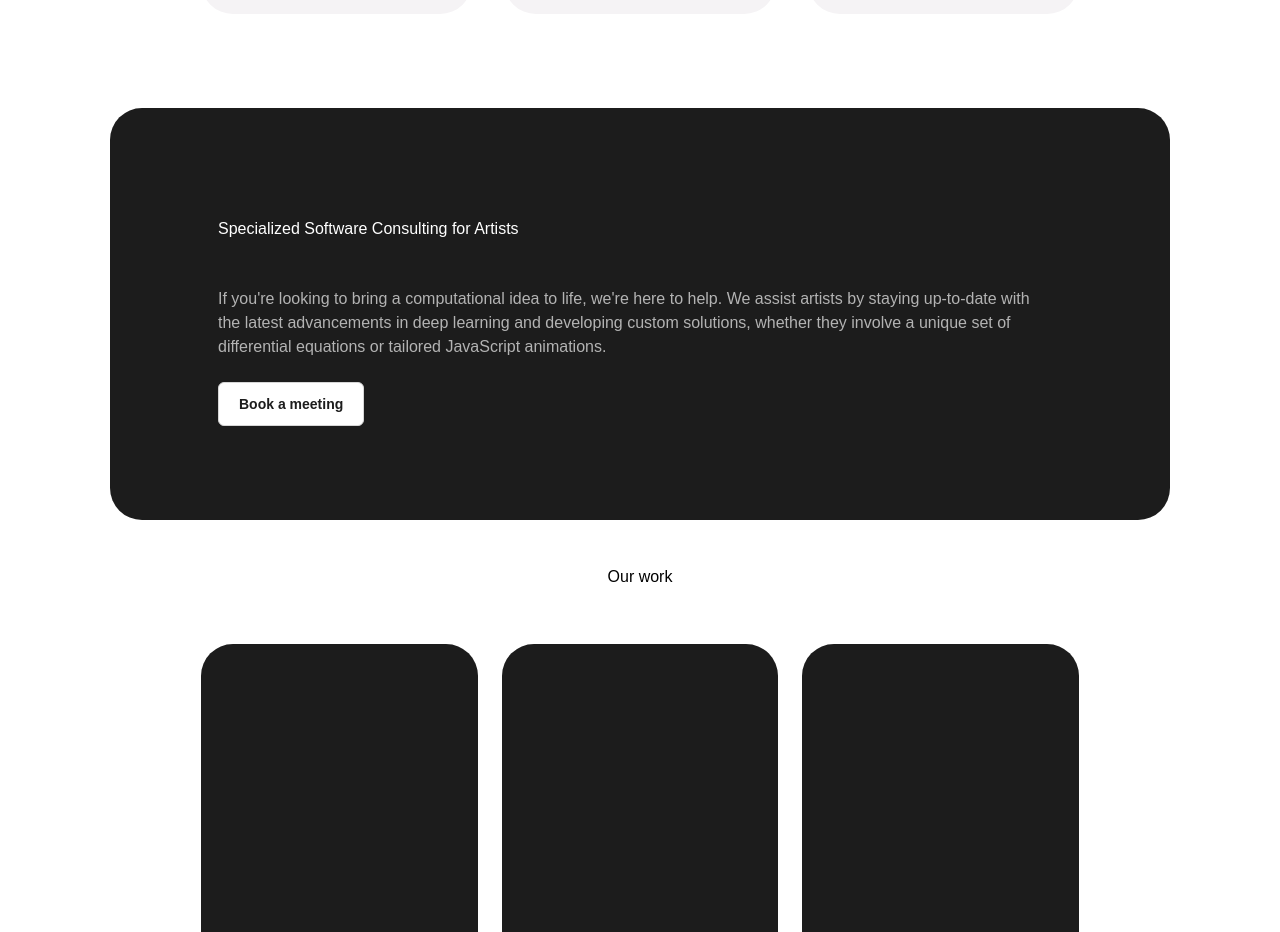
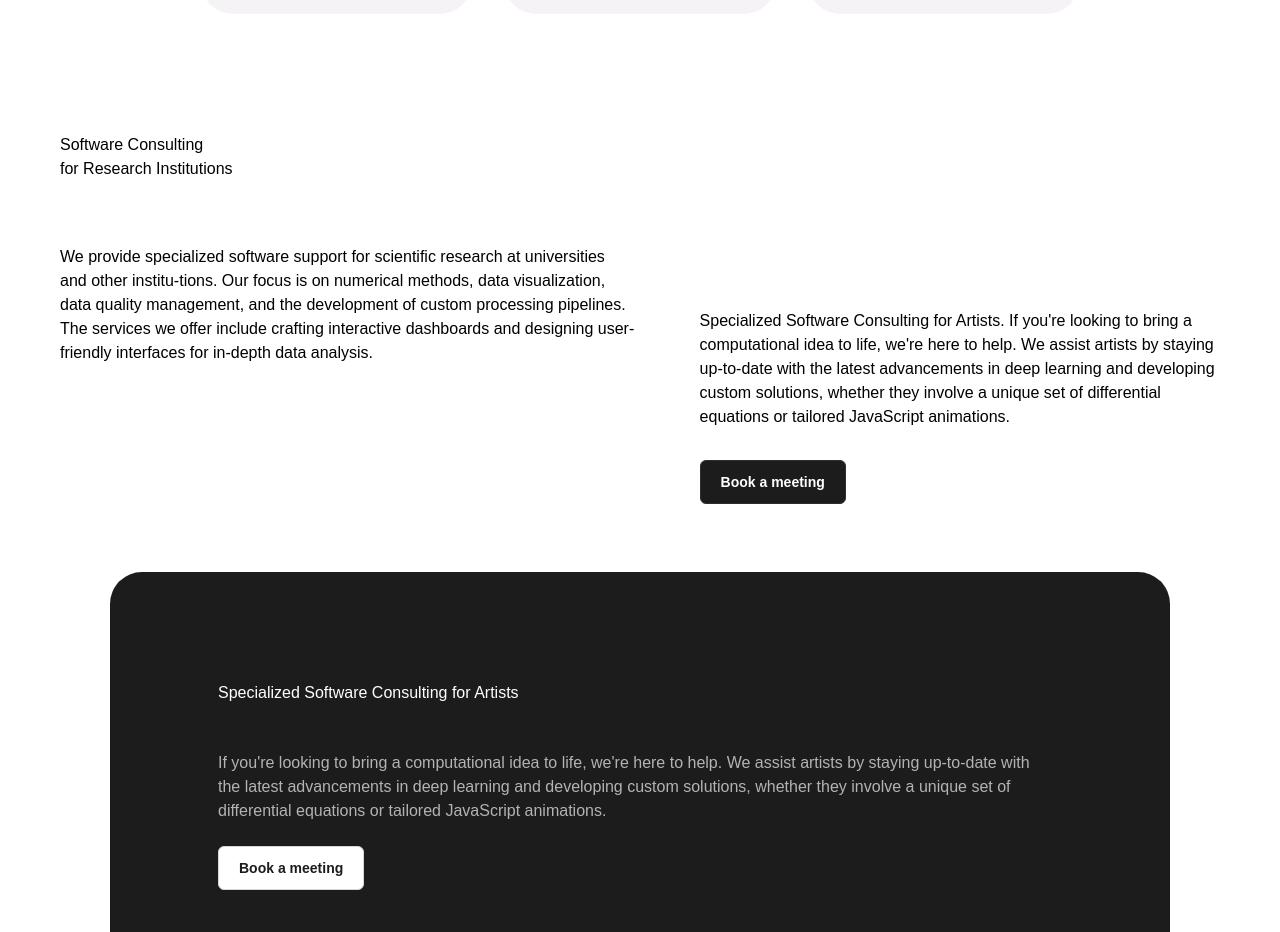
Before and after one commit to Nospoko/epr-landing, a Next.js app in the folder algrtm/: page / in a window 1280 px wide. Shown: the part 940-1872 px from the top of the page. Built offline with nearby package versions, Linux system fonts and the light colour scheme.

Commit message:
SoftwareConsultingSection created

```diff
--- a/algrtm/src/app/page.js
+++ b/algrtm/src/app/page.js
@@ -3,6 +3,7 @@ import DataLabSection from "@/components/DataLabSection";
 import DevelopSection from "@/components/DevelopSection";
 import OurWork from "@/components/OurWork";
 import RoundedTextComponent from "@/components/RoundedTextComponent";
+import SoftwareConsultingSection from "@/components/SoftwareConsultingSection";
 import SolutionsSection from "@/components/SolutionsSection";
 import RoundedRectangle from "@/components/shared/RoundedRectangle";
 
@@ -13,6 +14,7 @@ export default function Home() {
         <DevelopSection />
         <DataLabSection />
         {/* <AlgorithmicMusicSection /> */}
+        <SoftwareConsultingSection />
         <RoundedTextComponent
           version="version4"
           backgroundColor="neutralLight-neutral10"
--- /dev/null
+++ b/algrtm/src/components/SoftwareConsultingSection.js
@@ -0,0 +1,38 @@
+import React from "react";
+import CustomLink from "./shared/CustomLink";
+
+const SoftwareConsultingSection = () => {
+  return (
+    <section className="flex flex-col gap-[1.5rem] lg:gap-[4rem] self-stretch lg:mx-[2.75rem] lg:my-[1.5rem]">
+      <h4 className="h4 lg:h2SB xl:h2">
+        Software Consulting <br />
+        for Research Institutions
+      </h4>
+      <div className="flex flex-col lg:flex-row gap-[4rem]">
+        <p className="h6">
+          We provide specialized software support for scientific research at
+          universities and other institu-tions. Our focus is on numerical
+          methods, data visualization, data quality management, and the
+          development of custom processing pipelines. The services we offer
+          include crafting interactive dashboards and designing user-friendly
+          interfaces for in-depth data analysis.
+        </p>
+        <div className="lg:mt-[4rem] flex flex-col">
+          <p className="h6">
+            Specialized Software Consulting for Artists. If you're looking to
+            bring a computational idea to life, we're here to help. We assist
+            artists by staying up-to-date with the latest advancements in deep
+            learning and developing custom solutions, whether they involve a
+            unique set of differential equations or tailored JavaScript
+            animations.
+          </p>
+          <div className="mb-[2.75rem] mt-[2rem] flex items-start">
+            <CustomLink variant="tertiary" text="Book a meeting" />
+          </div>
+        </div>
+      </div>
+    </section>
+  );
+};
+
+export default SoftwareConsultingSection;
```
